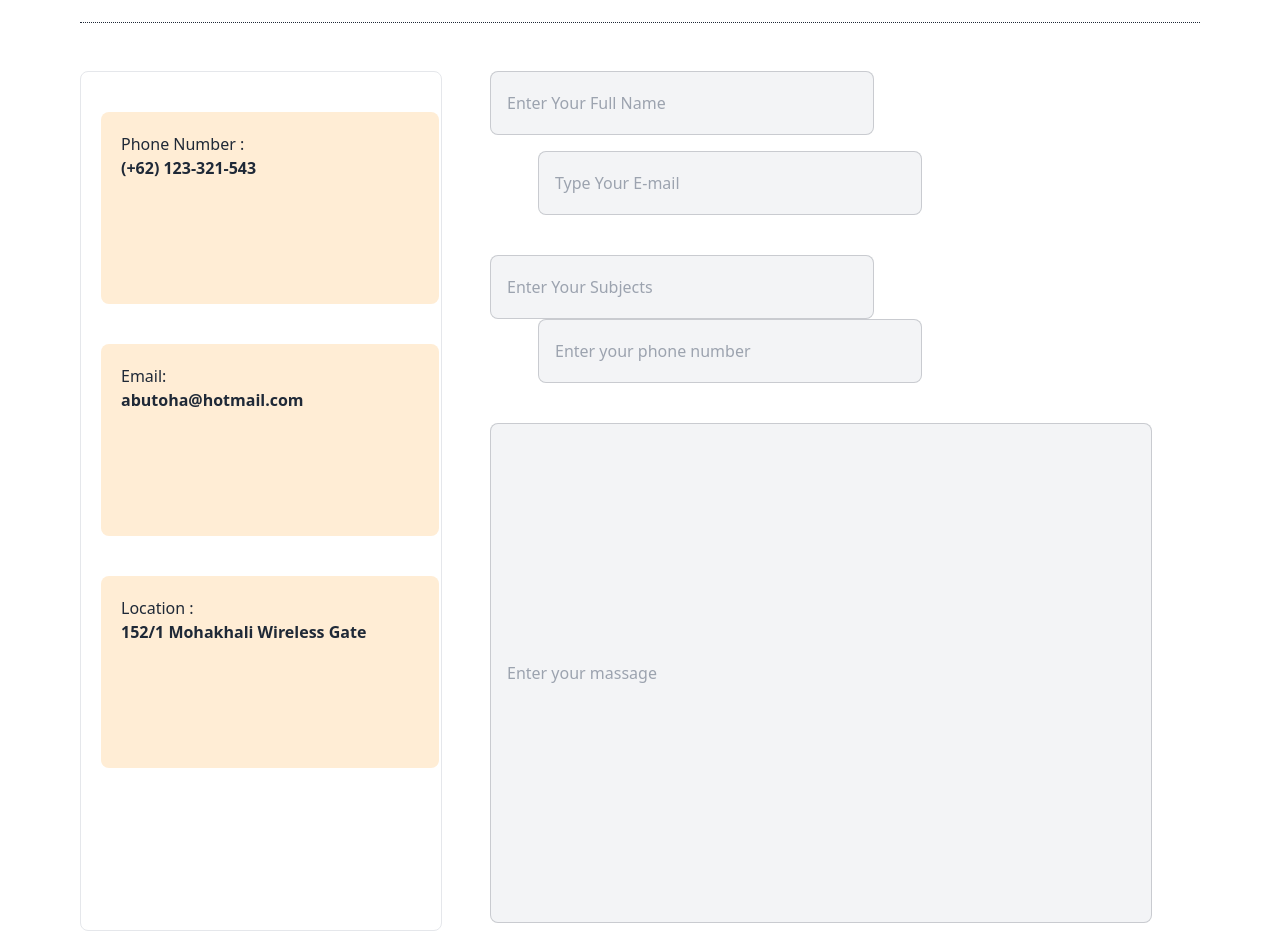
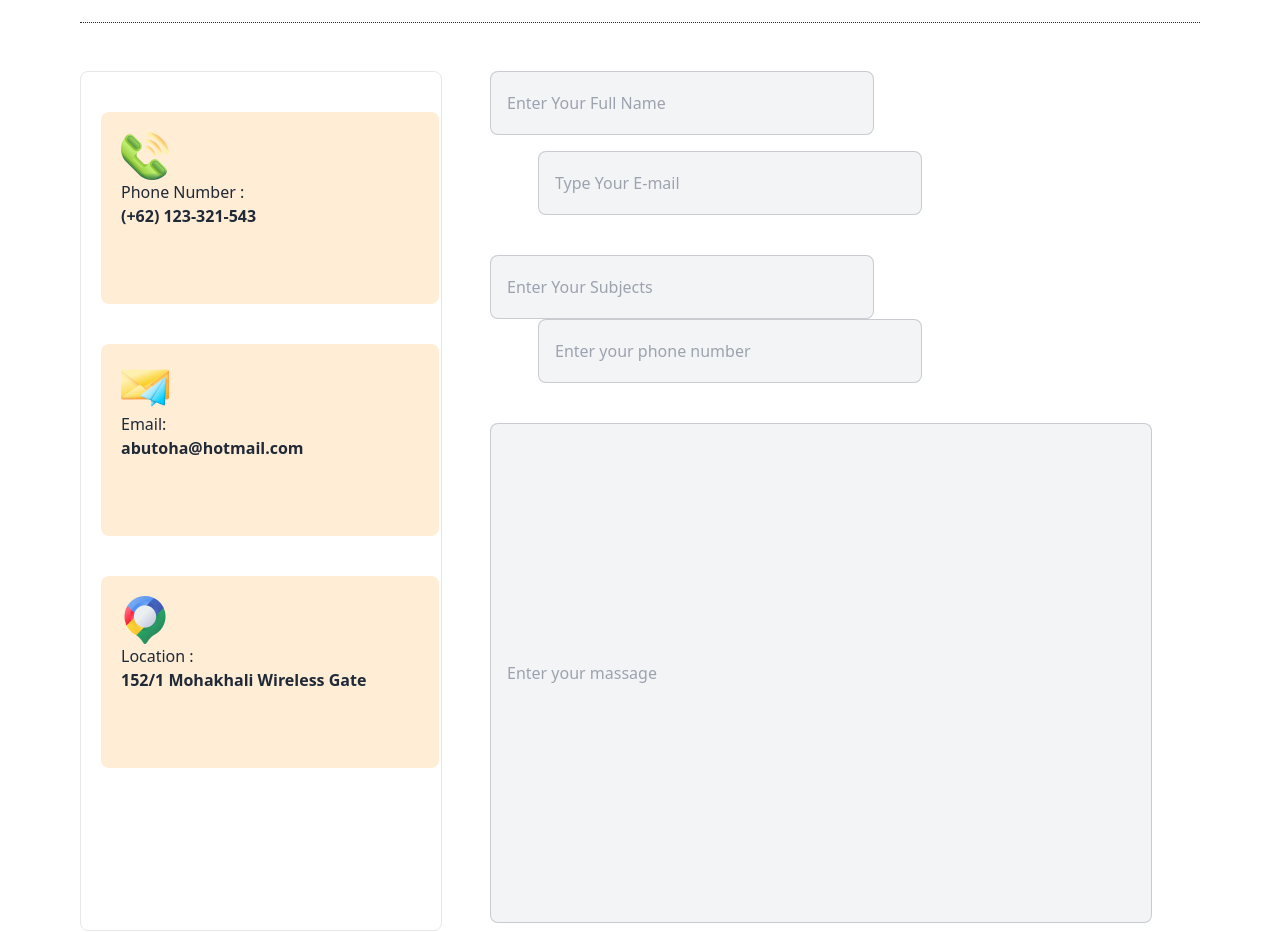
Before and after one commit to maratanbd24/Hockeys-in-Bangladesh, a plain HTML site: page index.html in a window 1280 px wide. Shown: the part 5080-6012 px from the top of the page. Drawn offline with nearby package versions, Linux system fonts and the light colour scheme; files whose address does not match are found by name.

Commit message:
last phase

```diff
--- a/index.html
+++ b/index.html
@@ -448,7 +448,7 @@
 
                     <div class=" border-orange-700 mt-10 rounded-lg w-[94%] h-48 bg-orange-100 ml-5    " >
                         <div class=" p-5 " >
-                          <img src="Images/call.png" alt="">
+                          <img src="Images/icons/call.png" alt="">
                           <p>Phone Number : </p>
                           <h2 class="font-bold" >(+62) 123-321-543</h2>
                         </div>
@@ -456,7 +456,7 @@
 
                     <div class=" border-orange-700 mt-10 rounded-lg w-[94%] h-48 bg-orange-100 ml-5   " >
                         <div class=" p-5 " >
-                          <img src="Images/massage.png" alt="">
+                          <img src="Images/icons/massage.png" alt="">
                           <p>Email: </p>
                           <h2 class="font-bold" > abutoha@hotmail.com</h2>
                         </div>
@@ -464,7 +464,7 @@
 
                     <div class=" border-orange-700 mt-10 rounded-lg w-[94%] h-48 bg-orange-100 ml-5 mb-5   " >
                         <div class=" p-5 " >
-                          <img src="Images/location.png" alt="">
+                          <img src="Images/icons/location.png" alt="">
                           <p>Location : </p>
                           <h2 class="font-bold" >152/1 Mohakhali Wireless Gate</h2>
                         </div>
```
